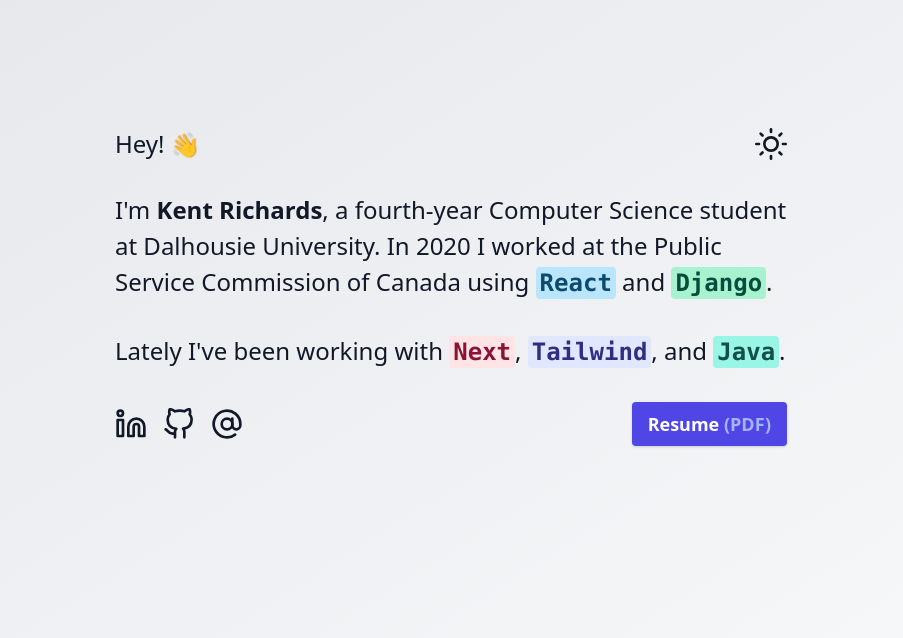
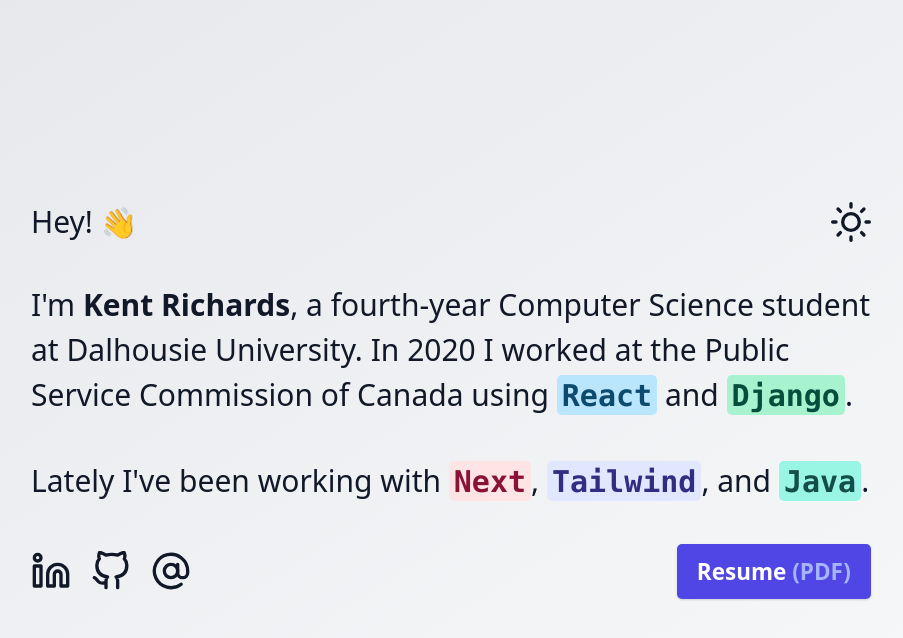
Before and after one commit to kentrichards/personal-site, a Next.js app: page / in a window 1280 px wide. Shown: the top 638 px of the page, without its empty margins (189-1092 px from the left). Built offline with nearby package versions, Linux system fonts and the light colour scheme.

Commit message:
improved support for large screen sizes

```diff
--- a/styles/globals.css
+++ b/styles/globals.css
@@ -2,16 +2,44 @@
 @tailwind components;
 @tailwind utilities;
 
+html {
+  @apply text-base;
+}
+
+@screen xs {
+  html {
+    @apply text-lg;
+  }
+}
+
+@screen lg {
+  html {
+    @apply text-xl;
+  }
+}
+
+@screen 2xl {
+  html {
+    @apply text-3xl;
+  }
+}
+
+@screen 4xl {
+  html {
+    @apply text-5xl;
+  }
+}
+
 @layer base {
   body {
-    @apply h-screen text-gray-900 dark:text-gray-300 bg-gradient-to-br from-gray-200 to-gray-50 dark:from-gray-900 dark:to-gray-800;
+    @apply h-screen flex flex-col items-center justify-start lg:justify-center text-gray-900 dark:text-gray-300 bg-gradient-to-br from-gray-200 to-gray-50 dark:from-gray-900 dark:to-gray-800;
   }
 }
 
 @layer components {
   /* Layout components */
   .layout-outer {
-    @apply px-8 py-12 md:pt-32;
+    @apply px-8 py-12 md:pt-32 lg:py-0;
   }
 
   .layout-inner {
--- a/tailwind.config.js
+++ b/tailwind.config.js
@@ -11,7 +11,8 @@
         rose: colors.rose
       },
       screens: {
-        xs: '480px'
+        xs: '480px',
+        '4xl': '2600px'
       },
       transitionProperty: {
         'shadow-and-colors': [
```
